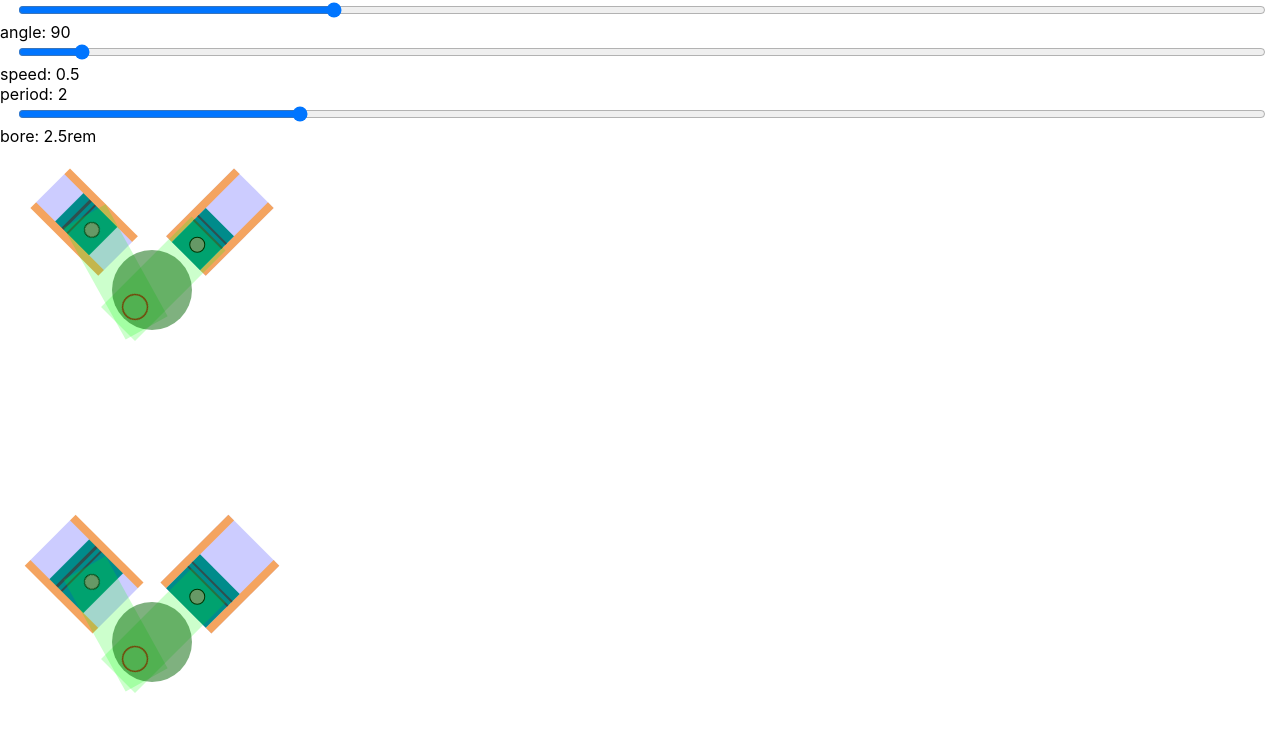
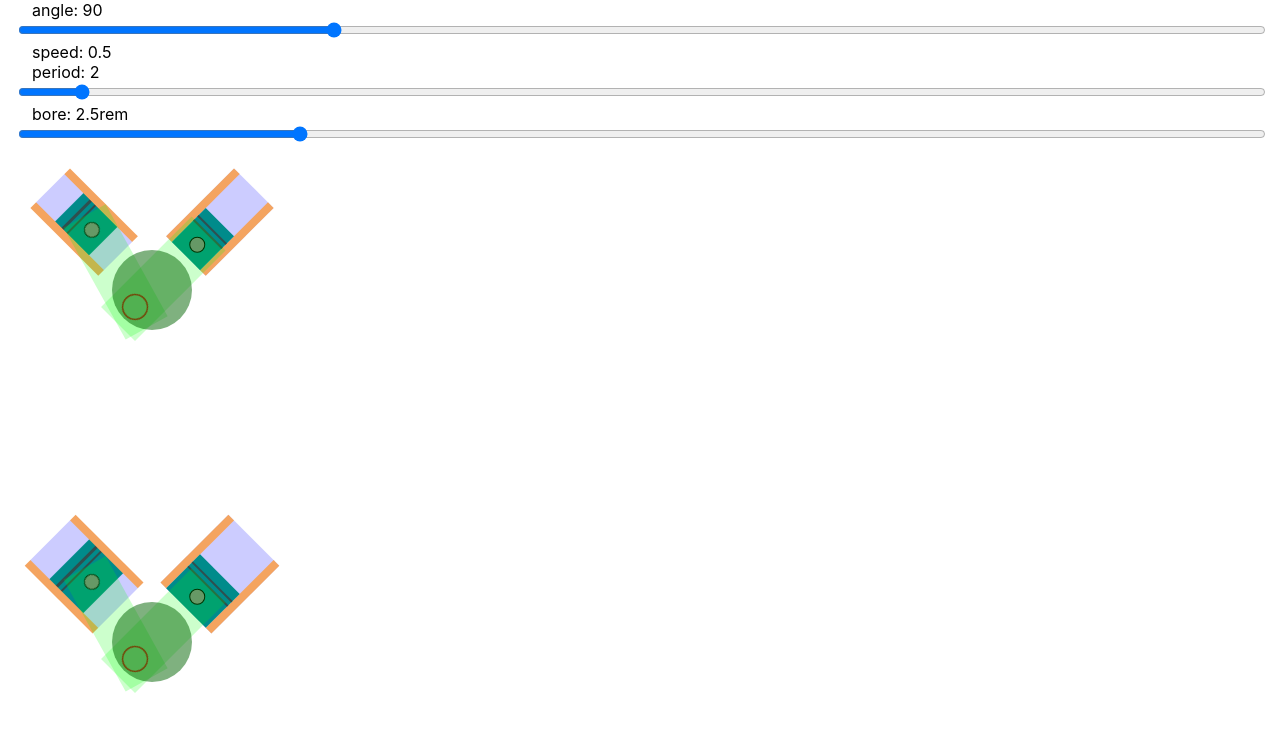
Before and after one commit to todorovski-vasil/react-pistons-animation, a React (Create React App) app: page / in a window 1280 px wide. Shown: the top 732 px of the page. Built offline with nearby package versions, Linux system fonts and the light colour scheme.

Commit message:
Moved labels above sliders, and added margins

```diff
--- a/src/App.tsx
+++ b/src/App.tsx
@@ -14,6 +14,8 @@ const inputStyle: CSSProperties = {
     left: '1rem',
 };
 
+const inputLabelStyle: CSSProperties = { marginLeft: '2rem' };
+
 function App() {
     const [bore, setBore] = useState(defaultBore);
     const [angle, setAngle] = useState(defaultAngle);
@@ -22,6 +24,7 @@ function App() {
 
     return (
         <div>
+            <div style={inputLabelStyle}>angle: {angle}</div>
             <input
                 onChange={(event) => {
                     const newAngle = Number.parseFloat(event.target.value);
@@ -33,12 +36,13 @@ function App() {
                 max='360'
                 value={angle}
             />
-            <div>angle: {angle}</div>
+            <div style={inputLabelStyle}>speed: {speed}</div>
+            <div style={inputLabelStyle}>period: {period}</div>
             <input
                 onChange={(event) => {
                     const newSpeed = Number.parseFloat(event.target.value);
                     setSpeed(newSpeed);
-                    setPeriod(1 / newSpeed);
+                    setPeriod(Number.parseFloat((1 / newSpeed).toFixed(3)));
                 }}
                 style={inputStyle}
                 type='range'
@@ -47,8 +51,7 @@ function App() {
                 max='10'
                 value={speed}
             />
-            <div>speed: {speed}</div>
-            <div>period: {period}</div>
+            <div style={inputLabelStyle}>bore: {bore}rem</div>
             <input
                 onChange={(event) => {
                     const newBore = Number.parseFloat(event.target.value);
@@ -61,7 +64,6 @@ function App() {
                 max='6'
                 value={bore}
             />
-            <div>bore: {bore}rem</div>
             <Engine bore={`${bore}rem`} angle={angle} period={period} />
             <Engine bore={'3.5rem'} angle={90} period={2} />
         </div>
```
